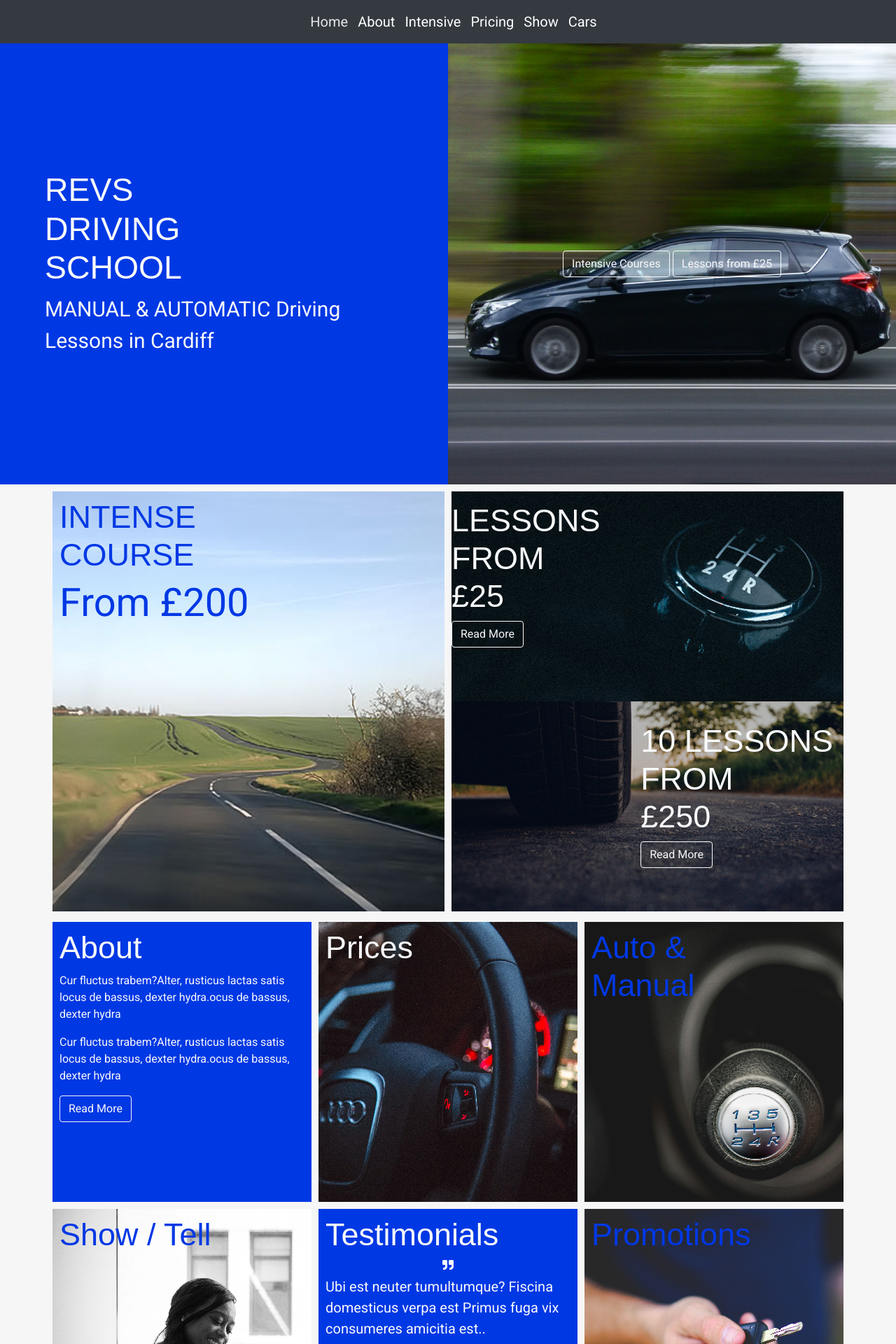
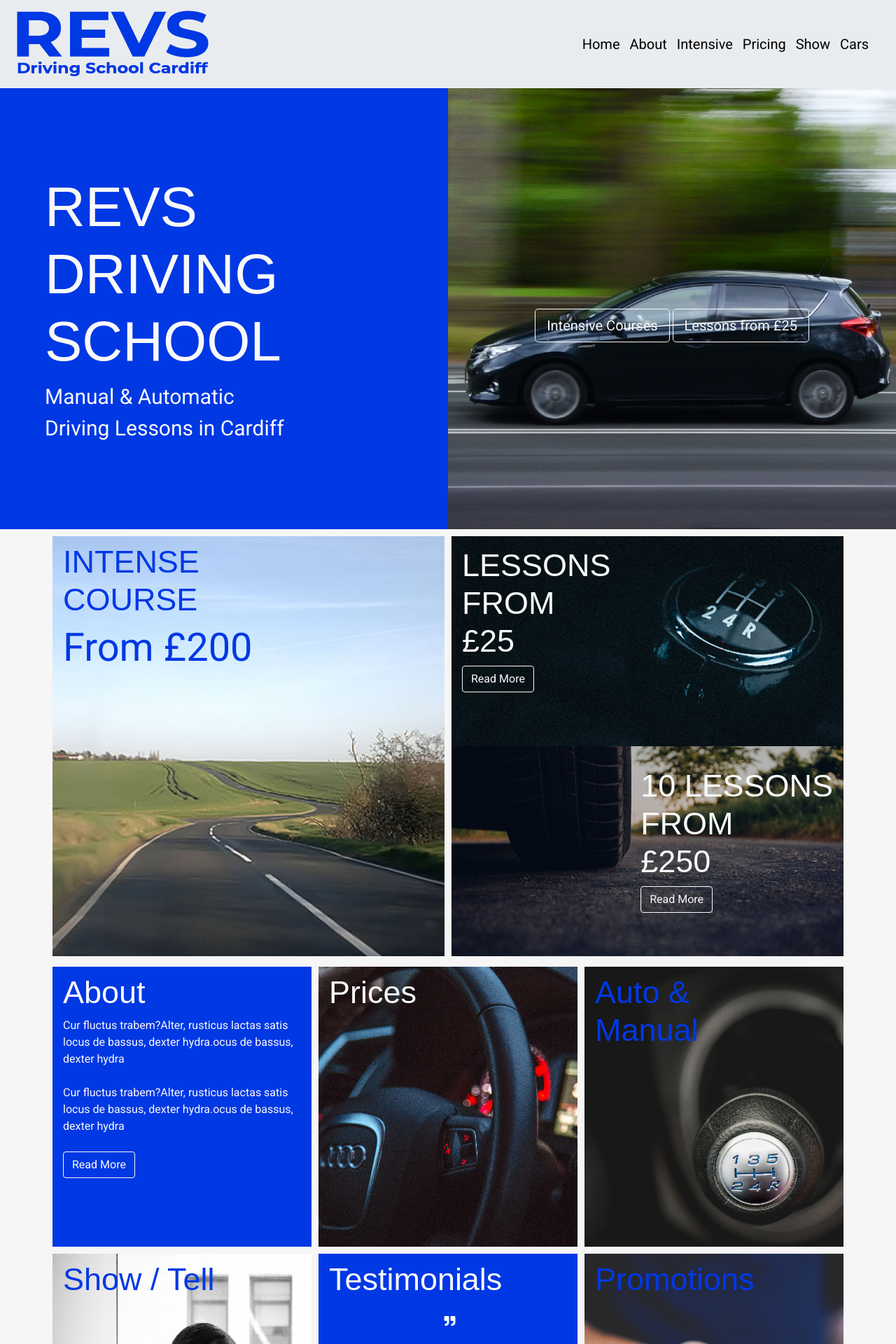
Before and after one commit to mike13683/Rev-Driving, a Jekyll site: the page built from index.html, in a window 1280 px wide. Shown: the top 1920 px of the page at 70% size. Built offline with Jekyll 4.4.1, drawn with Linux system fonts in a browser that asks for light colours; nearby versions of some CDN libraries; some of the changed text lies outside the part shown.

Commit message:
styling changes

```diff
--- a/_config.yml
+++ b/_config.yml
@@ -20,7 +20,7 @@
   line in _config.yml. It will appear in your document head meta (for
   Google search results) and in your feed.xml site description.
 baseurl: "" # the subpath of your site, e.g. /blog
-url: "http://dragon1234.byethost7.com" # the base hostname & protocol for your site, e.g. http://example.com
+url: "http://dragon1234.byethost7.com/" # the base hostname & protocol for your site, e.g. http://example.com
 twitter_username: jekyllrb
 github_username:  jekyll
 
--- a/_includes/header.html
+++ b/_includes/header.html
@@ -1,14 +1,14 @@
 <!--NAVBAR-->
 <header>
-    <nav class="navbar navbar-expand-lg navbar-light bg-dark">
+    <nav class="navbar navbar-expand-lg navbar-light bg-light">
         <a class="navbar-brand" href="/">
-
+            <img src="{{ site.url }}/assets/img/revs-logo-draft.png" alt="">
         </a>
         <button class="navbar-toggler" type="button" data-toggle="collapse" data-target="#navbar">
             <span class="navbar-toggler-icon"></span>
         </button>
         <div class="collapse navbar-collapse flex-column" id="navbar">
-            <nav class="navbar navbar-expand d-block mx-auto">
+            <nav class="navbar navbar-expand ml-auto">
                 <div id="navbar">
                     <ul class="navbar-nav nav w-100">
 
--- a/assets/scss/custom/_bootstrap-override.scss
+++ b/assets/scss/custom/_bootstrap-override.scss
@@ -243,7 +243,7 @@
 //$font-weight-base:            $font-weight-normal !default;
 //$line-height-base:            1.5 !default;
 //
-$h1-font-size:                2.90em;
+$h1-font-size:                5.00em;
 $h2-font-size:                2.81em;
 //$h3-font-size:                $font-size-base * 1.75 !default;
 //$h4-font-size:                $font-size-base * 1.5 !default;
--- a/assets/scss/custom/includes/_header.scss
+++ b/assets/scss/custom/includes/_header.scss
@@ -8,7 +8,7 @@
 
 //resize image brand size
 .navbar-brand img{
-  @include size(100px);
+  //@include size(100px);
 }
 
 //adds border to second menu item in main navbar on ipad/mobile
@@ -30,17 +30,17 @@
   padding-left: 7px;
   padding-right: 7px;
   text-decoration: none;
-  color:#fff;
+  color:#000;
 
   &:hover
   {
-    color:darken(#fff, 10%);
+    color:darken(#000, 10%);
   }
 }
 
 //selected page item turns blue
 .active a{
-  color:darken(#fff, 10%) !important;
+  color:darken(#000, 10%) !important;
 }
 
 //dropdown box re-positioned
--- a/assets/scss/main.scss
+++ b/assets/scss/main.scss
@@ -16,7 +16,7 @@
  * Designed by Michael Owens / Dragon Info Tech
  */
 //googlefont
-@import url('https://fonts.googleapis.com/css?family=Montserrat|Roboto');
+@import url('https://fonts.googleapis.com/css?family=Montserrat:700|Roboto');
 
 //HOMEPAGE
 .hero{
@@ -62,7 +62,6 @@
 }
 
 .info__content--align-right{
-  left:auto !important;
   right:0 !important;
   padding: 30px !important;
 }
@@ -70,7 +69,6 @@
 .info__content, .services__content{
   position: absolute;
   top:0;
-  left:0;
   padding: 15px;
 }
 
--- a/index.html
+++ b/index.html
@@ -14,13 +14,16 @@
                     <div class="hero__content">
                         <div class="hero__header">
                             <h1>
-                                REVS</br>
-                                DRIVING</br>
-                                SCHOOL</br>
+                                <p class="mb-0">REVS</p>
+                                <p class="mb-0">DRIVING</p>
+                                <p class="mb-0">SCHOOL</p>
                             </h1>
                         </div>
                         <div class="hero__body">
-                            <span class="hero-sub-title">MANUAL & AUTOMATIC Driving Lessons in Cardiff</span>
+                            <span class="hero-sub-title">
+                                <p class="m-0">Manual & Automatic</p>
+                                <p class="m-0">Driving Lessons in Cardiff</p>
+                            </span>
                         </div>
                     </div>
                 </div>
@@ -28,9 +31,9 @@
 
             <div class="col-md-6">
                 <div class="hero__media">
-                    <div class="hero__content text-center">
-                        <button class="btn btn-outline-light">Intensive Courses</button>
-                        <button class="btn btn-outline-light">Lessons from £25</button>
+                    <div class="hero__content text-center mt-4">
+                        <button class="btn btn-lg btn-outline-light">Intensive Courses</button>
+                        <button class="btn btn-lg btn-outline-light">Lessons from £25</button>
                     </div>
                 </div>
             </div>
@@ -48,8 +51,8 @@
                     <div class="info__content">
                         <div class="info_heading text-primary">
                             <h2>
-                                INTENSE</br>
-                                COURSE</br>
+                                <p class="mb-0">INTENSE</p>
+                                <p class="mb-0">COURSE</p>
                             </h2>
                             <div class="info__body">
                                 <p class="display-4">From £200</p>
@@ -67,9 +70,9 @@
                             <div class="info__content">
                                 <div class="info_heading">
                                     <h2>
-                                        LESSONS</br>
-                                        FROM</br>
-                                        £25</br>
+                                        <p class="mb-0">LESSONS</p>
+                                        <p class="mb-0">FROM</p>
+                                        <p class="mb-0">£25</p>
                                     </h2>
                                     <div class="info__body">
                                         <button class="btn btn-outline-light">Read More</button>
@@ -84,9 +87,9 @@
                             <div class="info__content info__content--align-right">
                                 <div class="info_heading">
                                     <h2>
-                                        10 LESSONS</br>
-                                        FROM</br>
-                                        £250</br>
+                                        <p class="mb-0">10 LESSONS</p>
+                                        <p class="mb-0">FROM</p>
+                                        <p class="mb-0">£250</p>
                                     </h2>
                                     <div class="info__body">
                                         <button class="btn btn-outline-light">Read More</button>
@@ -115,7 +118,7 @@
                         </div>
                         <div class="services__body">
                             <p>Cur fluctus trabem?Alter, rusticus lactas satis locus de bassus, dexter hydra.ocus de bassus, dexter hydra</p>
-                            <p>Cur fluctus trabem?Alter, rusticus lactas satis locus de bassus, dexter hydra.ocus de bassus, dexter hydra</p>
+                            <p class="my-4">Cur fluctus trabem?Alter, rusticus lactas satis locus de bassus, dexter hydra.ocus de bassus, dexter hydra</p>
                             <button class="btn btn-outline-light">Read More</button>
                         </div>
                     </div>
@@ -162,7 +165,7 @@
                             <h2>Testimonials</h2>
                         </div>
                         <div class="services__body">
-                            <i class="fas fa-quote-right mx-auto d-block text-center my-2"></i>
+                            <i class="fas fa-quote-right mx-auto d-block text-center my-4"></i>
                             <blockquote class="blockquote">
                                 <p>Ubi est neuter tumultumque? Fiscina domesticus verpa est Primus fuga vix consumeres amicitia est..</p>
                                 <footer class="blockquote-footer text-light">ina domesticus verpa est Pri</footer>
@@ -187,12 +190,60 @@
 </section>
 
 <section id="h-contact" class="py-6">
-    <div class="container-fluid">
-        <div class="row">
-            <div class="mx-auto d-block text-center">
-                <h2>Got a question for Us</h2>
-                <p>Particulas messis!Hercle, luna altnataeessis!Hercle, luna altus!, coordinatae!</p>
-                <button class="btn btn-dark">Contact Page</button>
+    <div class="container">
+        <div class="row justify-content-center">
+            <div class="col-12 col-md-8 col-lg-8 pb-5 text-center">
+<h2>Got a question?</h2>
+
+                <!--Form with header-->
+
+                <form action="mail.php" method="post">
+                    <div class="card rounded-0">
+                        <div class="card-header p-0">
+                            <div class="bg-primary text-white text-center py-2">
+                                <h3><i class=""></i> Contact Us</h3>
+                                <p class="m-0"></p>
+                            </div>
+                        </div>
+                        <div class="card-body p-3">
+
+                            <!--Body-->
+                            <div class="form-group">
+                                <div class="input-group mb-2">
+                                    <div class="input-group-prepend">
+                                        <div class="input-group-text"><i class="fa fa-user text-primary"></i></div>
+                                    </div>
+                                    <input type="text" class="form-control" id="nombre" name="nombre" placeholder="Name" required>
+                                </div>
+                            </div>
+                            <div class="form-group">
+                                <div class="input-group mb-2">
+                                    <div class="input-group-prepend">
+                                        <div class="input-group-text"><i class="fa fa-envelope text-primary"></i></div>
+                                    </div>
+                                    <input type="email" class="form-control" id="nombre" name="email" placeholder="email" required>
+                                </div>
+                            </div>
+
+                            <div class="form-group">
+                                <div class="input-group mb-2">
+                                    <div class="input-group-prepend">
+                                        <div class="input-group-text"><i class="fa fa-comment text-primary"></i></div>
+                                    </div>
+                                    <textarea class="form-control" placeholder="Message" required></textarea>
+                                </div>
+                            </div>
+
+                            <div class="text-center">
+                                <input type="submit" value="Send" class="btn bg-primary btn-block rounded-0 py-2 text-light">
+                            </div>
+                        </div>
+
+                    </div>
+                </form>
+                <!--Form with header-->
+
+
             </div>
         </div>
     </div>
```
Also changed, not shown: assets/img/revs-logo-draft.png (added).
